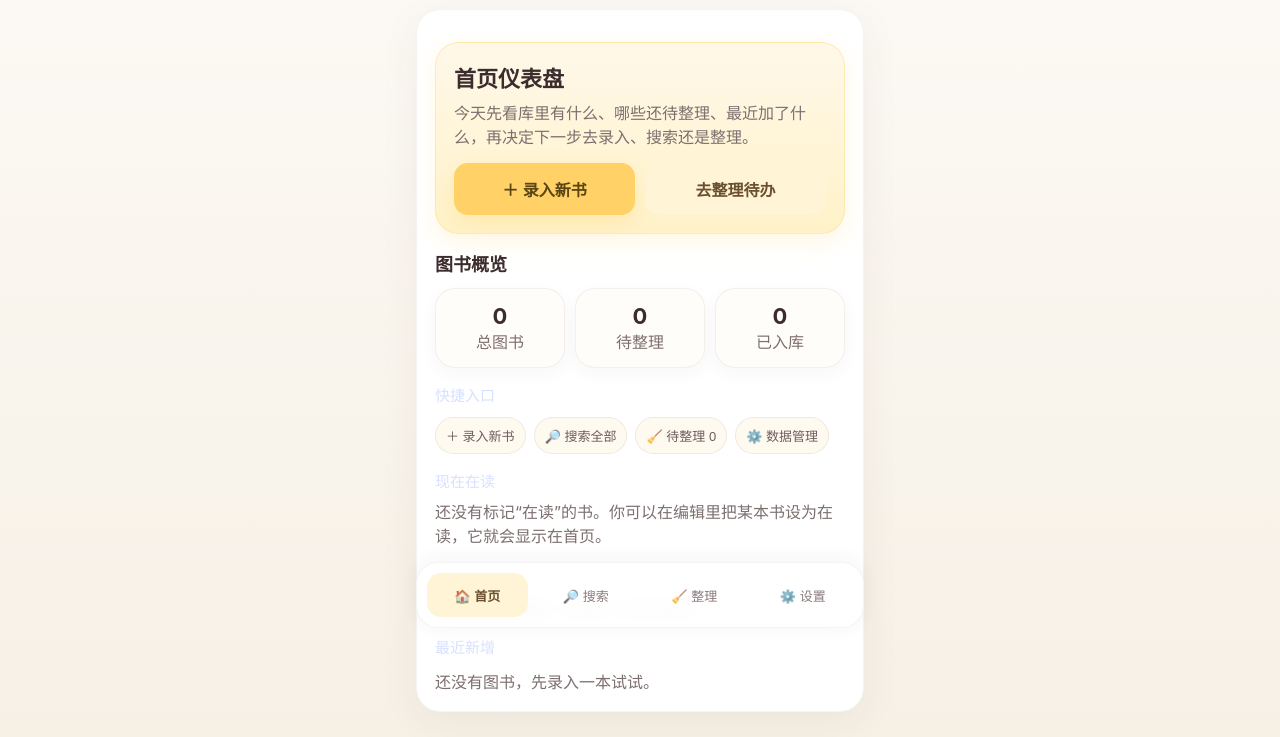
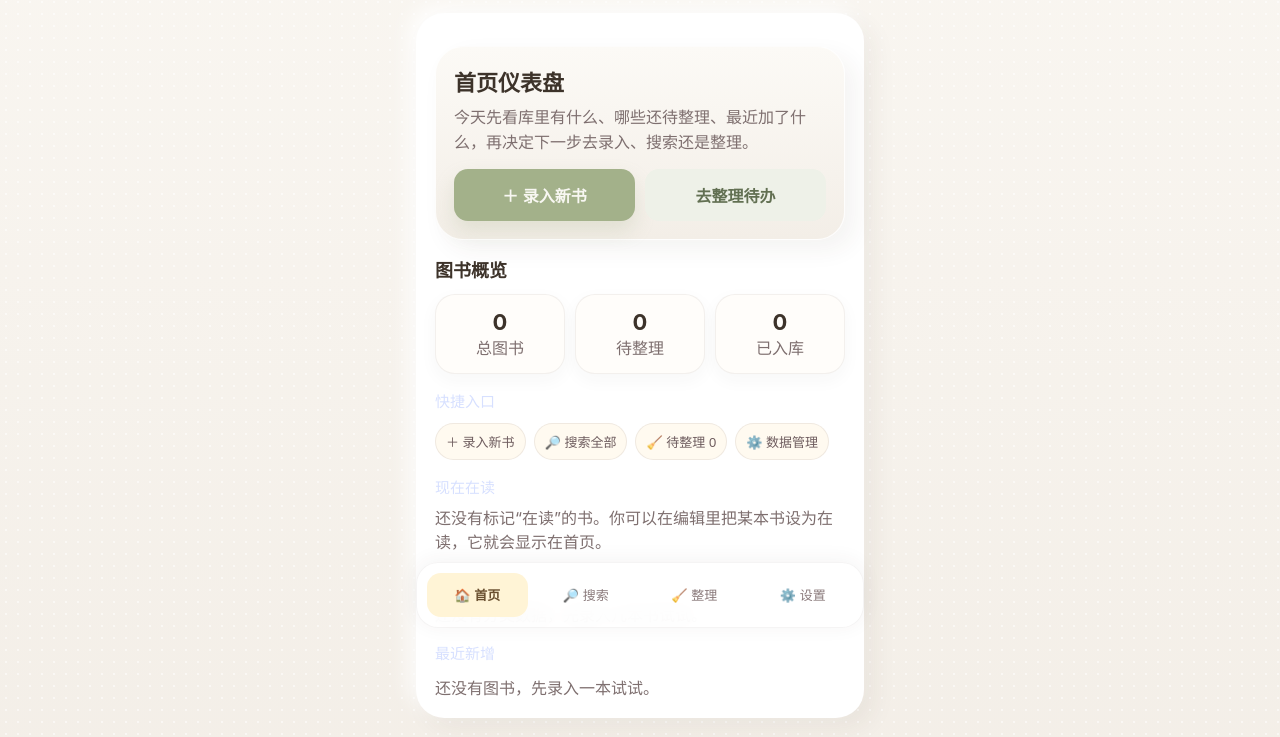
Before and after one commit to HoranCheng/home-library-system, a website: page library-system/preview/index.html in a window 1280 px wide. Shown: the part 172-909 px from the top of the page. Drawn offline with Linux system fonts and the light colour scheme.

Commit message:
refactor(ui): adopt elegant soft-life theme for Maomao

```diff
--- a/library-system/preview/index.html
+++ b/library-system/preview/index.html
@@ -4,12 +4,16 @@
   <meta charset="UTF-8" />
   <meta name="viewport" content="width=device-width, initial-scale=1, viewport-fit=cover" />
   <title>毛毛图书管理系统</title>
+  <link rel="preconnect" href="https://fonts.googleapis.com">
+  <link rel="preconnect" href="https://fonts.gstatic.com" crossorigin>
+  <link href="https://fonts.googleapis.com/css2?family=Noto+Serif+SC:wght@600;700&display=swap" rel="stylesheet">
   <style>
     :root {
-      --bg:#fdfbf7; --bg2:#f6efe4; --card:#ffffff; --line:rgba(61,44,46,.08);
-      --text:#3d2c2e; --muted:#7e6f6f; --accent:#ffd166; --accent2:#ffe29a;
-      --ok:#5ca37a; --warn:#d9a441; --danger:#d97a6c;
-      --surface:#f8f5ef; --surface-2:#fff8e8; --shadow:0 10px 40px rgba(61,44,46,.06);
+      --bg:#faf7f2; --bg2:#f3eee7; --card:#ffffff; --line:rgba(61,51,42,.08);
+      --text:#3d332a; --muted:#7e6f6f; --accent:#a3b18a; --accent2:#c8d5b5;
+      --ok:#7f9c72; --warn:#c9a86a; --danger:#cf8a7b;
+      --surface:#f7f4ef; --surface-2:#f2efe9; --shadow:10px 10px 24px rgba(61,51,42,.06), -8px -8px 20px rgba(255,255,255,.85);
+      --inset-shadow: inset 4px 4px 10px rgba(61,51,42,.05), inset -4px -4px 10px rgba(255,255,255,.9);
       --safe-bottom: env(safe-area-inset-bottom, 12px);
     }
     * { box-sizing:border-box; }
@@ -17,15 +21,19 @@
       margin:0; color:var(--text);
       font-family:-apple-system,BlinkMacSystemFont,"SF Pro Text","PingFang SC",sans-serif;
       background:linear-gradient(180deg,var(--bg),var(--bg2));
+      background-image:
+        radial-gradient(rgba(255,255,255,.5) 1px, transparent 1px),
+        linear-gradient(180deg,var(--bg),var(--bg2));
+      background-size: 12px 12px, auto;
     }
     .app { max-width:480px; margin:0 auto; min-height:100vh; padding:18px 16px calc(var(--safe-bottom) + 24px); }
     .topbar { display:flex; align-items:center; justify-content:space-between; }
-    .pill { display:inline-flex; align-items:center; gap:6px; padding:6px 10px; background:var(--surface-2); border:1px solid rgba(255,209,102,.35); border-radius:999px; color:#8c6b2a; font-size:12px; }
-    h1 { margin:12px 0 6px; font-size:28px; }
+    .pill { display:inline-flex; align-items:center; gap:6px; padding:6px 10px; background:var(--surface-2); border:1px solid rgba(163,177,138,.28); border-radius:999px; color:#697458; font-size:12px; }
+    h1 { margin:12px 0 6px; font-size:30px; font-family:"Noto Serif SC","Songti SC","STSong",serif; letter-spacing:.02em; }
     .muted { color:var(--muted); }
     .card {
-      margin-top:16px; background:var(--card); border:1px solid rgba(61,44,46,.05);
-      border-radius:24px; padding:18px; box-shadow:var(--shadow);
+      margin-top:16px; background:var(--card); border:1px solid rgba(255,255,255,.75);
+      border-radius:28px; padding:18px; box-shadow:var(--shadow);
     }
     .segmented { display:flex; gap:8px; background:#0d1533; border-radius:16px; padding:6px; margin-top:14px; }
     .segmented button {
@@ -33,25 +41,27 @@
       background:transparent; color:#c8d3ff;
     }
     .segmented button.active { background:var(--accent); color:#091122; }
-    .hero { margin-top:14px; padding:18px; border-radius:24px; background:linear-gradient(180deg,#fff8ea,#fff2c8); border:1px solid rgba(255,209,102,.35); box-shadow:0 8px 24px rgba(255,209,102,.18); }
-    .hero h2 { margin:0 0 8px; font-size:22px; }
-    .hero p { margin:0; color:#7e6f6f; line-height:1.5; }
+    .hero { margin-top:14px; padding:18px; border-radius:28px; background:linear-gradient(180deg,#fcfaf6,#f3eee7); border:1px solid rgba(255,255,255,.85); box-shadow:var(--shadow); }
+    .hero h2 { margin:0 0 8px; font-size:22px; font-family:"Noto Serif SC","Songti SC","STSong",serif; }
+    .hero p { margin:0; color:#7e6f6f; line-height:1.55; }
     .actions { display:flex; gap:10px; margin-top:14px; }
     button.btn {
       width:100%; border:0; border-radius:14px; padding:14px 16px; font-size:16px; font-weight:700;
       cursor:pointer;
     }
-    .primary { background:var(--accent); color:#5b4513; box-shadow:0 8px 20px rgba(255,209,102,.28); }
-    .secondary { background:#fff4d6; color:#6a5030; border:1px solid rgba(255,209,102,.3); }
+    .primary { background:var(--accent); color:#f8f7f2; box-shadow:0 10px 20px rgba(163,177,138,.24); }
+    .secondary { background:#eef1e8; color:#627052; border:1px solid rgba(163,177,138,.22); }
+    #saveBtn::after { content:' ᓚ'; font-size:12px; opacity:.85; }
     .ghost { background:transparent; color:var(--text); border:1px solid var(--line); }
     .section-title { font-size:18px; margin:0 0 10px; }
     .field { margin-top:12px; }
     .field label { display:block; margin-bottom:6px; font-size:14px; color:#d7e0ff; }
     .field input, .field textarea {
-      width:100%; border-radius:16px; border:1px solid rgba(61,44,46,.08); background:var(--surface); color:var(--text);
-      padding:13px 14px; font-size:16px; outline:none;
+      width:100%; border-radius:18px; border:1px solid rgba(255,255,255,.75); background:var(--surface); color:var(--text);
+      padding:13px 14px; font-size:16px; outline:none; box-shadow:var(--inset-shadow);
     }
-    .field input:focus, .field textarea:focus { border-color:rgba(255,209,102,.9); box-shadow:0 0 0 4px rgba(255,209,102,.15); }
+    .field input:focus, .field textarea:focus { border-color:rgba(163,177,138,.9); box-shadow:var(--inset-shadow), 0 0 0 4px rgba(163,177,138,.12); }
+    #isbn:focus { background-image: radial-gradient(circle at 16px 14px, rgba(163,177,138,.22) 1.5px, transparent 2px), radial-gradient(circle at 26px 18px, rgba(163,177,138,.18) 1.5px, transparent 2px), radial-gradient(circle at 20px 24px, rgba(163,177,138,.15) 2px, transparent 2.5px); background-repeat:no-repeat; }
     .input-with-action { position:relative; }
     .input-with-action input { padding-right:54px; }
     .input-action-btn {
```
